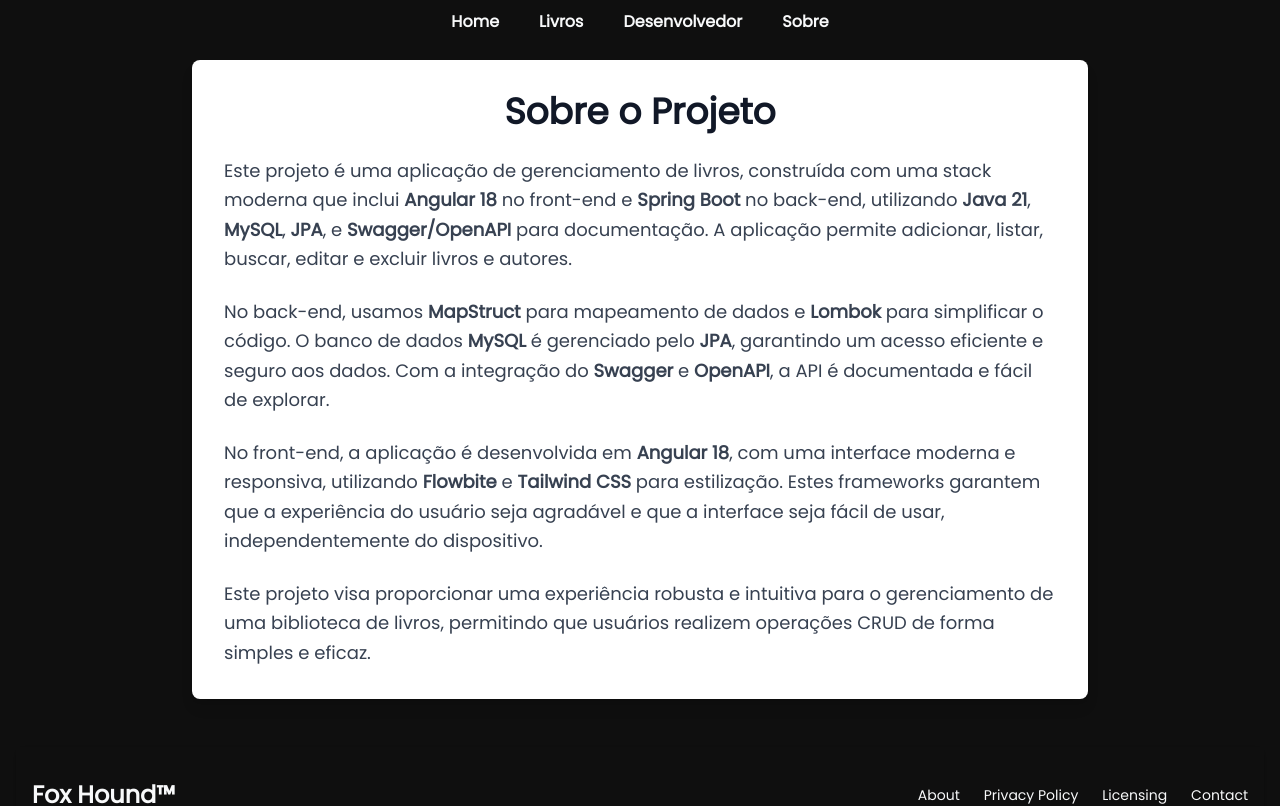
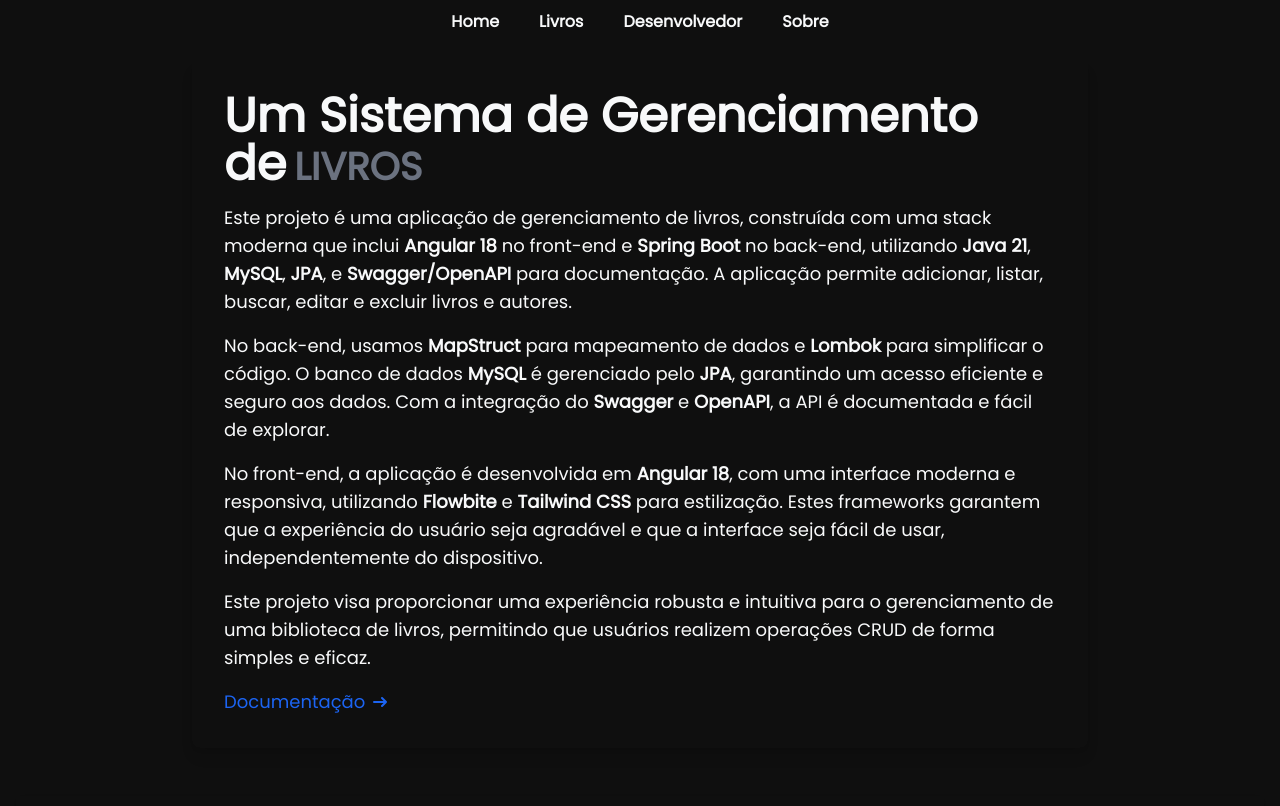
Before and after one commit to RobsonFe/Books-Front, an Angular app: page /about in a window 1280 px wide. Shown: the top 806 px of the page. Built offline with nearby package versions, Linux system fonts and the light colour scheme.

Commit message:
feat:documentation

```diff
--- a/src/app/pages/about/about.component.html
+++ b/src/app/pages/about/about.component.html
@@ -1,13 +1,13 @@
 <div class="container mx-auto px-4 py-8">
-  <div
-    class="max-w-4xl mx-auto bg-white dark:bg-gray-800 p-8 rounded-lg shadow-lg"
-  >
-    <h1
-      class="text-4xl font-bold mb-6 text-gray-900 dark:text-gray-100 text-center"
-    >
-      Sobre o Projeto
+  <div class="max-w-4xl mx-auto p-8 rounded-lg shadow-lg">
+    <h1 class="text-5xl font-extrabold dark:text-white">
+      Um Sistema de Gerenciamento de<small
+        class="ms-2 font-semibold text-gray-500 dark:text-gray-400"
+        >LIVROS</small
+      >
     </h1>
-    <p class="text-lg leading-relaxed text-gray-700 dark:text-gray-300 mb-6">
+
+    <p class="my-4 text-lg">
       Este projeto é uma aplicação de gerenciamento de livros, construída com
       uma stack moderna que inclui
       <span class="font-semibold">Angular 18</span> no front-end e
@@ -19,7 +19,7 @@
       aplicação permite adicionar, listar, buscar, editar e excluir livros e
       autores.
     </p>
-    <p class="text-lg leading-relaxed text-gray-700 dark:text-gray-300 mb-6">
+    <p class="mb-4 text-lg font-normal">
       No back-end, usamos <span class="font-semibold">MapStruct</span> para
       mapeamento de dados e <span class="font-semibold">Lombok</span> para
       simplificar o código. O banco de dados
@@ -30,7 +30,7 @@
       <span class="font-semibold">OpenAPI</span>, a API é documentada e fácil de
       explorar.
     </p>
-    <p class="text-lg leading-relaxed text-gray-700 dark:text-gray-300 mb-6">
+    <p class="mb-4 text-lg font-normal">
       No front-end, a aplicação é desenvolvida em
       <span class="font-semibold">Angular 18</span>, com uma interface moderna e
       responsiva, utilizando <span class="font-semibold">Flowbite</span> e
@@ -38,10 +38,32 @@
       frameworks garantem que a experiência do usuário seja agradável e que a
       interface seja fácil de usar, independentemente do dispositivo.
     </p>
-    <p class="text-lg leading-relaxed text-gray-700 dark:text-gray-300">
+    <p class="mb-4 text-lg font-normal">
       Este projeto visa proporcionar uma experiência robusta e intuitiva para o
       gerenciamento de uma biblioteca de livros, permitindo que usuários
       realizem operações CRUD de forma simples e eficaz.
     </p>
+    <a
+      href="https://docs.google.com/document/d/17plA6qJxtXkpmPj5hIGhCO5WWG1Zqqy1XGQA_SARtOk/edit?usp=sharing"
+      target="_blank"
+      class="inline-flex items-center text-lg text-blue-600 dark:text-blue-500 hover:underline"
+    >
+      Documentação
+      <svg
+        class="w-3.5 h-3.5 ms-2 rtl:rotate-180"
+        aria-hidden="true"
+        xmlns="http://www.w3.org/2000/svg"
+        fill="none"
+        viewBox="0 0 14 10"
+      >
+        <path
+          stroke="currentColor"
+          stroke-linecap="round"
+          stroke-linejoin="round"
+          stroke-width="2"
+          d="M1 5h12m0 0L9 1m4 4L9 9"
+        />
+      </svg>
+    </a>
   </div>
 </div>
```
